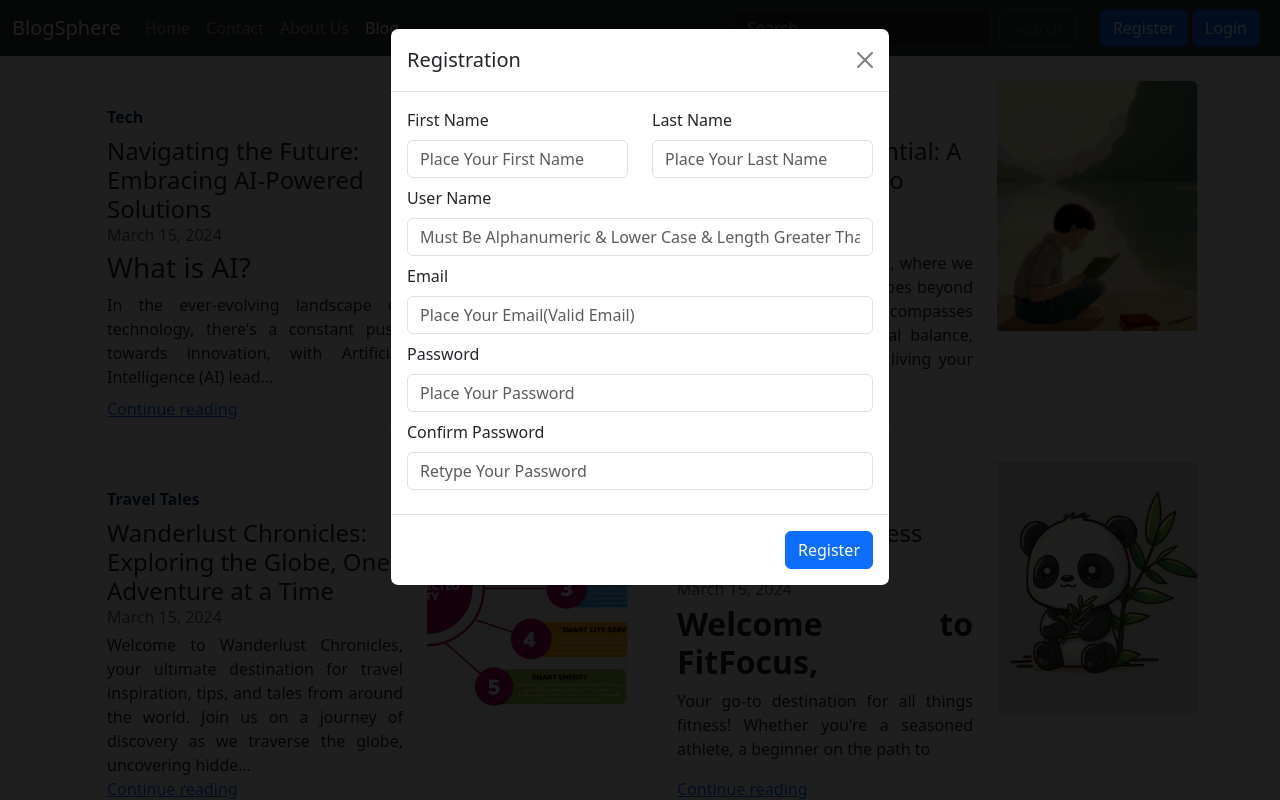
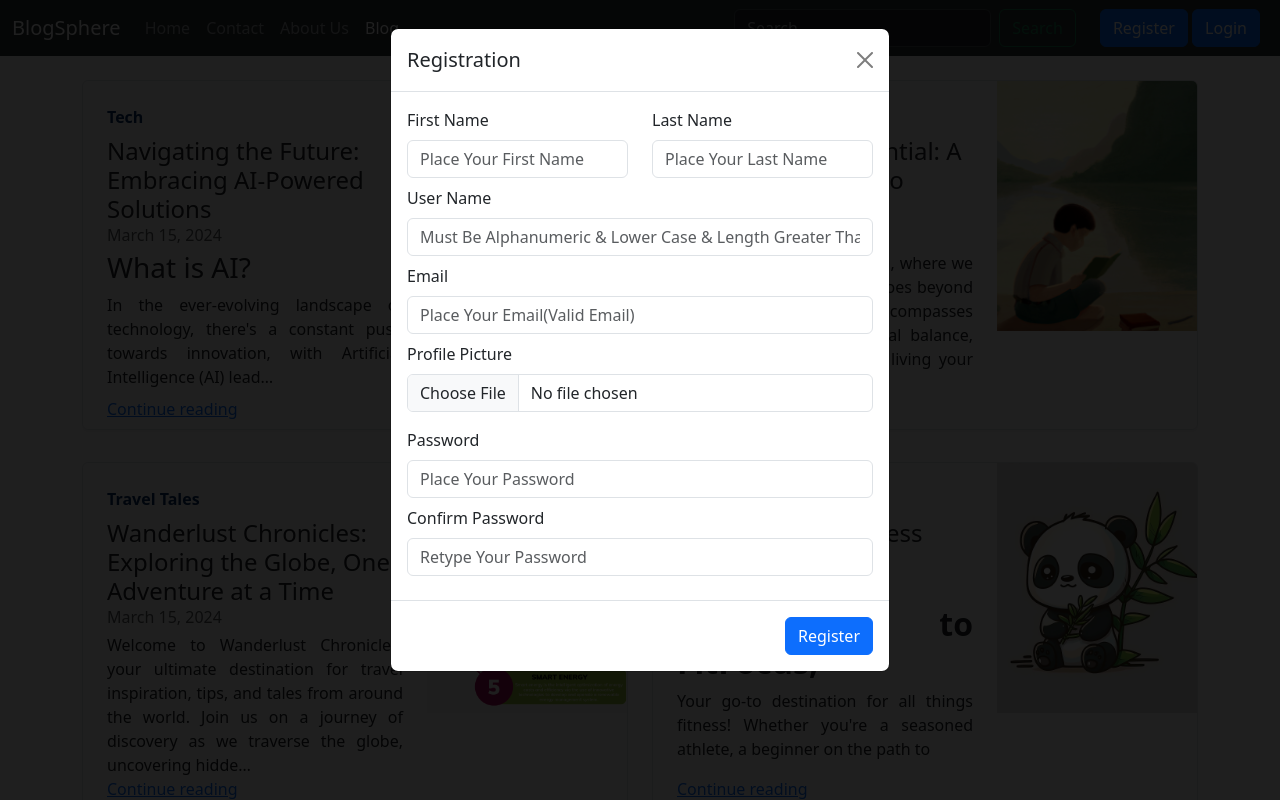
Before and after one commit to PankajSP2019/Blog-App-With-Django, a Django app: page /blog/ in a window 1280 px wide, after a click on "Register". Run offline with Django 4.2, Linux system fonts and the light colour scheme; data comes from the database, SQL or seed files in the repository; both versions use the stored data as it was after the commit.

Commit message:
first commit

```diff
--- a/django_blog/home/admin.py
+++ b/django_blog/home/admin.py
@@ -1,5 +1,7 @@
 from django.contrib import admin
-from .models import Contact_H
+from .models import Contact_H, UserProfile
+
 
 # Register your models here.
 admin.site.register(Contact_H)
+admin.site.register(UserProfile)
--- a/django_blog/templates/base.html
+++ b/django_blog/templates/base.html
@@ -12,7 +12,9 @@
     <script src="https://code.jquery.com/jquery-3.6.4.min.js"></script>
 
     <!-- Dropdown Button is not working, after add this like it properly working -->
-    <script src="https://cdn.jsdelivr.net/npm/bootstrap@5.0.1/dist/js/bootstrap.min.js" integrity="sha384-Atwg2Pkwv9vp0ygtn1JAojH0nYbwNJLPhwyoVbhoPwBhjQPR5VtM2+xf0Uwh9KtT" crossorigin="anonymous"></script>
+    <script src="https://cdn.jsdelivr.net/npm/bootstrap@5.0.1/dist/js/bootstrap.min.js"
+        integrity="sha384-Atwg2Pkwv9vp0ygtn1JAojH0nYbwNJLPhwyoVbhoPwBhjQPR5VtM2+xf0Uwh9KtT" crossorigin="anonymous">
+    </script>
 
 
 
@@ -32,11 +34,12 @@
 
 <body>
     <!-- Nav Bar Start -->
-    <nav class="navbar navbar-expand-lg bg-primary bg-body-tertiary" data-bs-theme="dark">
+    <nav class="navbar navbar-expand-lg bg-primary bg-body-tertiary " data-bs-theme="dark">
         <div class="container-fluid">
             <a class="navbar-brand" href="/">BlogSphere</a>
-            <button class="navbar-toggler" type="button" data-bs-toggle="collapse" data-bs-target="#navbarSupportedContent"
-                aria-controls="navbarSupportedContent" aria-expanded="false" aria-label="Toggle navigation">
+            <button class="navbar-toggler" type="button" data-bs-toggle="collapse"
+                data-bs-target="#navbarSupportedContent" aria-controls="navbarSupportedContent" aria-expanded="false"
+                aria-label="Toggle navigation">
                 <span class="navbar-toggler-icon"></span>
             </button>
             <div class="collapse navbar-collapse" id="navbarSupportedContent">
@@ -54,24 +57,45 @@
                     <li class="nav-item">
                         <a class="nav-link {% block blogactive  %}{% endblock %}" href="/blog">Blog</a>
                     </li>
+                    <!-- User Authentication check will be here -->
+                    {% if user.is_authenticated %}
+                    <!-- Check If the User is the Super User Is Not -->
+                    {% if user.is_superuser %}
+                    <li class="nav-item">
+                        <a class="nav-link {% block superactive  %}{% endblock %}" href="#">Super User</a>
+                    </li>
+                    {% endif %}
+                    <!-- Check If the User is the Is Staff Is Not -->
+                    {% if user.is_staff %}
+                    <li class="nav-item">
+                        <a class="nav-link {% block staffactive  %}{% endblock %}" href="#">Staff User</a>
+                    </li>
+                    {% endif %}
+                    {% endif %}
                 </ul>
 
                 <form method="get" action="/search/" class="d-flex mx-3" role="search">
-                    <input class="form-control me-2" name="query" id="query" type="search" placeholder="Search" aria-label="Search">
+                    <input class="form-control me-2" name="query" id="query" type="search" placeholder="Search"
+                        aria-label="Search">
                     <button class="btn btn-outline-success" type="submit">Search</button>
                 </form>
 
                 <!-- User Authentication check will be here -->
-
                 {% if user.is_authenticated %}
                 <div class="mx-2" id="navbarNavDarkDropdown">
                     <ul class="navbar-nav">
                         <li class="nav-item dropdown">
-                        <button class="btn btn-dark dropdown-toggle" data-bs-toggle="dropdown" aria-expanded="false">
+                            <button class="btn btn-dark dropdown-toggle" data-bs-toggle="dropdown"
+                                aria-expanded="false">
                                 Welcome - {{user.first_name}} {{user.last_name}}
                             </button>
                             <ul class="dropdown-menu dropdown-menu-dark">
                                 <li><a class="dropdown-item" href="/logout">Logout</a></li>
+                                <!-- Become Author -->
+                                {% if not user.is_staff %}
+                                <li><a class="dropdown-item" data-bs-toggle="modal"
+                                        data-bs-target="#staticBackdrop-become-author">Become An Author?</a></li>
+                                {% endif %}
                             </ul>
                         </li>
                     </ul>
@@ -79,11 +103,13 @@
                 {% else %}
                 <!-- Register/Login trigger modal -->
                 <div class="mx-2">
-                        <button type="button" class="btn btn-primary" data-bs-toggle="modal" data-bs-target="#staticBackdrop-register">
+                    <button type="button" class="btn btn-primary" data-bs-toggle="modal"
+                        data-bs-target="#staticBackdrop-register">
                         Register
                     </button>
 
-                        <button type="button" class="btn btn-primary" data-bs-toggle="modal" data-bs-target="#staticBackdrop-login">
+                    <button type="button" class="btn btn-primary" data-bs-toggle="modal"
+                        data-bs-target="#staticBackdrop-login">
                         Login
                     </button>
                 </div>
@@ -91,9 +117,6 @@
             </div>
         </li>
     </ul>
-
-
-
         </div>
         </div>
     </nav>
@@ -101,15 +124,15 @@
 
     <!--  Modal -->
     <!--Registration Modal -->
-    <div class="modal fade" id="staticBackdrop-register" data-bs-backdrop="static" data-bs-keyboard="false" tabindex="-1"
-        aria-labelledby="staticBackdropLabel" aria-hidden="true">
+    <div class="modal fade" id="staticBackdrop-register" data-bs-backdrop="static" data-bs-keyboard="false"
+        tabindex="-1" aria-labelledby="staticBackdropLabel" aria-hidden="true">
         <div class="modal-dialog">
             <div class="modal-content">
                 <div class="modal-header">
                     <h1 class="modal-title fs-5" id="staticBackdropLabel">Registration</h1>
                     <button type="button" class="btn-close" data-bs-dismiss="modal" aria-label="Close"></button>
                 </div>
-                <form action="/register/" method="post">
+                <form action="/register/" method="post" enctype="multipart/form-data">
                     {% csrf_token %}
                     <div class="modal-body">
 
@@ -117,36 +140,48 @@
                             <div class="col-md-6 mb-2">
                                 <div class="form-outline">
                                     <label for="fname" class="form-label">First Name</label>
-                                    <input type="text" class="form-control" name="fname" id="fname" placeholder="Place Your First Name" required>
+                                    <input type="text" class="form-control" name="fname" id="fname"
+                                        placeholder="Place Your First Name" required>
                                 </div>
                             </div>
                             <div class="col-md-6 mb-2">
                                 <div class="form-outline">
                                     <label for="lname" class="form-label">Last Name</label>
-                                    <input type="text" class="form-control" name="lname" id="lname" placeholder="Place Your Last Name" required>
+                                    <input type="text" class="form-control" name="lname" id="lname"
+                                        placeholder="Place Your Last Name" required>
                                 </div>
                             </div>
 
                             <div class="form-outline mb-2">
                                 <label for="user_name" class="form-label">User Name</label>
-                            <input type="text" class="form-control" name="user_name" id="user_name" placeholder="Must Be Alphanumeric & Lower Case & Length Greater Than 8." required>
+                                <input type="text" class="form-control" name="user_name" id="user_name"
+                                    placeholder="Must Be Alphanumeric & Lower Case & Length Greater Than 8." required>
                             </div>
                             <div class="form-outline mb-2">
                                 <label for="user_name" class="form-label">Email</label>
-                            <input type="email" class="form-control" name="email" id="email" placeholder="Place Your Email(Valid Email)" required>
+                                <input type="email" class="form-control" name="email" id="email"
+                                    placeholder="Place Your Email(Valid Email)" required>
+                            </div>
+                            <div class="form-outline mb-3">
+                                <label for="formFile" class="form-label">Profile Picture</label>
+                                <input class="form-control" name="profile_picture" type="file" id="profile_picture"
+                                    accept="image/*">
                             </div>
                             <div class="form-outline mb-2">
                                 <label for="password1" class="form-label">Password</label>
-                            <input type="password" name="password1" class="form-control" id="password1" placeholder="Place Your Password" required>
+                                <input type="password" name="password1" class="form-control" id="password1"
+                                    placeholder="Place Your Password" required>
                             </div>
                             <div class="form-outline mb-2">
                                 <label for="password2" class="form-label">Confirm Password</label>
-                            <input type="password" name="password2" class="form-control" id="password2" placeholder="Retype Your Password" required>
+                                <input type="password" name="password2" class="form-control" id="password2"
+                                    placeholder="Retype Your Password" required>
                             </div>
                         </div>
                     </div>
                     <div class="modal-footer">
-                        {% comment %} <button type="button" class="btn btn-secondary" data-bs-dismiss="modal">Close</button> {% endcomment %}
+                        {% comment %} <button type="button" class="btn btn-secondary"
+                            data-bs-dismiss="modal">Close</button> {% endcomment %}
                         <button type="submit" class="btn btn-primary">Register</button>
                     </div>
                 </form>
@@ -168,13 +203,16 @@
                     {% csrf_token %}
                     <div class="modal-body">
                         <label for="userName" class="form-label">User Name</label>
-                        <input type="text" class="form-control" name="userName" id="userName" placeholder="Place Your Username(Alphanumeric)" required>
+                        <input type="text" class="form-control" name="userName" id="userName"
+                            placeholder="Place Your Username(Alphanumeric)" required>
 
                         <label for="userPassword" class="form-label">Password</label>
-                        <input type="password" name="userPassword" class="form-control" id="userPassword" placeholder="Place Your Password" required>
+                        <input type="password" name="userPassword" class="form-control" id="userPassword"
+                            placeholder="Place Your Password" required>
                     </div>
                     <div class="modal-footer">
-                        {% comment %} <button type="button" class="btn btn-secondary" data-bs-dismiss="modal">Close</button> {% endcomment %}
+                        {% comment %} <button type="button" class="btn btn-secondary"
+                            data-bs-dismiss="modal">Close</button> {% endcomment %}
                         <button type="submit" class="btn btn-primary">Login</button>
                     </div>
                 </form>
@@ -183,6 +221,43 @@
         </div>
     </div>
     <!--Login Modal END-->
+
+    <!--Become a Author Modal -->
+    <div class="modal fade" id="staticBackdrop-become-author" data-bs-backdrop="static" data-bs-keyboard="false" tabindex="-1"
+        aria-labelledby="staticBackdropLabel" aria-hidden="true">
+        <div class="modal-dialog">
+            <div class="modal-content">
+                <div class="modal-header">
+                    <h1 class="modal-title fs-5" id="staticBackdropLabel">Become An Author</h1>
+                    <button type="button" class="btn-close" data-bs-dismiss="modal" aria-label="Close"></button>
+                </div>
+                <form action="#" method="post" >
+                    {% csrf_token %}
+                    <div class="modal-body">
+                        <div class="row">
+
+                            <div class="form-outline mb-2">
+                                <label for="user_name" class="form-label">User Name</label>
+                                <input type="text" class="form-control" value="{{user.username}}" readonly>
+                            </div>
+
+                            <div class="mb-3">
+                                <label for="about_author" class="form-label">Tell Me About YourSelf In Brife.</label>
+                                <textarea name="about_author" class="form-control" id="about_author" rows="3" required></textarea>
+                                <!-- <input type="text" name="t_description" class="form-control"  placeholder="Enter Your Work Title" required> -->
+                            </div>
+
+
+                        </div>
+                    </div>
+                    <div class="modal-footer">
+                        <button type="submit" class="btn btn-primary">Request To Admin</button>
+                    </div>
+                </form>
+            </div>
+        </div>
+    </div>
+    <!--Become a Author Modal-->
 
 
 
@@ -203,17 +278,18 @@
 
 
     <script src="https://cdn.jsdelivr.net/npm/bootstrap@5.3.3/dist/js/bootstrap.bundle.min.js"
-        integrity="sha384-YvpcrYf0tY3lHB60NNkmXc5s9fDVZLESaAA55NDzOxhy9GkcIdslK1eN7N6jIeHz"
-        crossorigin="anonymous"></script>
+        integrity="sha384-YvpcrYf0tY3lHB60NNkmXc5s9fDVZLESaAA55NDzOxhy9GkcIdslK1eN7N6jIeHz" crossorigin="anonymous">
+    </script>
     <script src="https://cdn.jsdelivr.net/npm/@popperjs/core@2.11.8/dist/umd/popper.min.js"
-        integrity="sha384-I7E8VVD/ismYTF4hNIPjVp/Zjvgyol6VFvRkX/vR+Vc4jQkC+hVqc2pM8ODewa9r"
-        crossorigin="anonymous"></script>
+        integrity="sha384-I7E8VVD/ismYTF4hNIPjVp/Zjvgyol6VFvRkX/vR+Vc4jQkC+hVqc2pM8ODewa9r" crossorigin="anonymous">
+    </script>
     <script src="https://cdn.jsdelivr.net/npm/bootstrap@5.3.3/dist/js/bootstrap.min.js"
-        integrity="sha384-0pUGZvbkm6XF6gxjEnlmuGrJXVbNuzT9qBBavbLwCsOGabYfZo0T0to5eqruptLy"
-        crossorigin="anonymous"></script>
+        integrity="sha384-0pUGZvbkm6XF6gxjEnlmuGrJXVbNuzT9qBBavbLwCsOGabYfZo0T0to5eqruptLy" crossorigin="anonymous">
+    </script>
 
 
     {% block script %} {% endblock %}
 
 </body>
+
 </html>
--- a/django_blog/templates/blog/bloghome.html
+++ b/django_blog/templates/blog/bloghome.html
@@ -28,7 +28,7 @@
                         <strong class="d-inline-block mb-2 text-primary-emphasis ">{{post.category}}</strong>
                         <h4 class="mb-0">{{post.title}}</h4>
                         <div class="mb-1 text-body-secondary">{{post.timestamp}}</div>
-                        <p class="card-text mb-auto" style="text-align: justify;"><span class="preview">{{ post.content|truncatechars:200 }}</span></p>
+                        <p class="card-text mb-auto" style="text-align: justify;"><span id="preview" class="preview">{{ post.content|truncatechars:200 }}</span></p>
                         <a href="/blog/{{post.slug}}">Continue reading</a>
                     </div>
                     <div class="col-auto d-none d-lg-block">
@@ -56,4 +56,6 @@
     });
 
 </script>
+
+
 {% endblock %}
```
Also changed, not shown: django_blog/home/models.py (+14 -0 lines), django_blog/home/views.py (+14 -2 lines), django_blog/db.sqlite3, django_blog/home/migrations/0003_userprofile.py (added), django_blog/home/migrations/0004_remove_userprofile_address_remove_userprofile_dob.py (added), django_blog/media/blog/images/smart-Post-Slide-pic-1300--729-px.png (added), django_blog/media/home/user_image/download_2.jpeg (added), django_blog/media/home/user_image/smart-Post-Slide-pic-1300--729-px.png (added), django_blog/media/home/user_image/smart-Post-Slide-pic-1300--729-px_V2a2b3f.png (added). Lines whose indentation alone changed are shown as unchanged.
